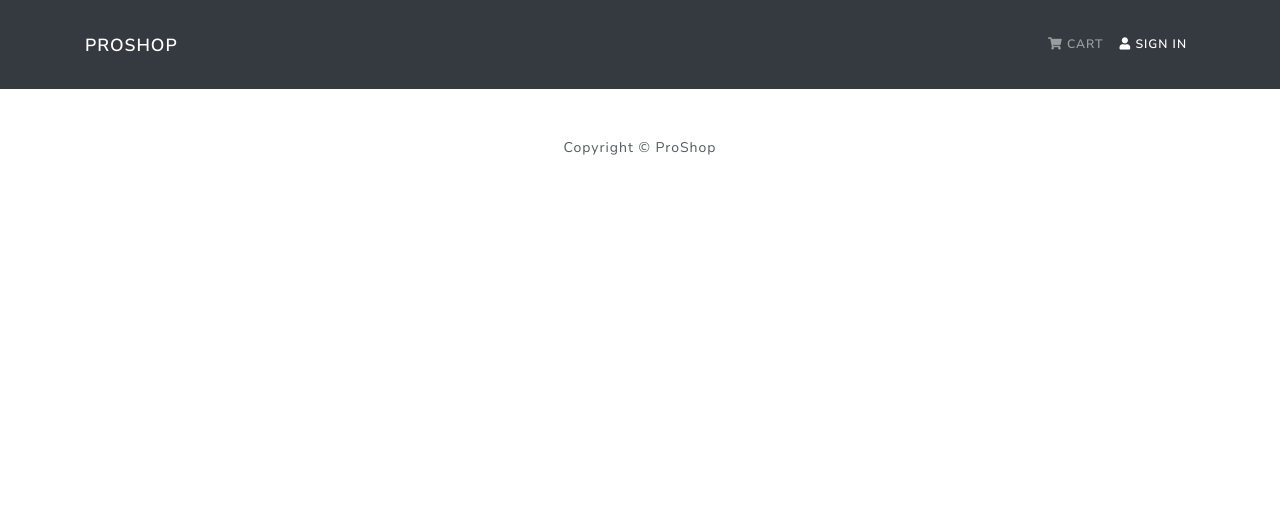
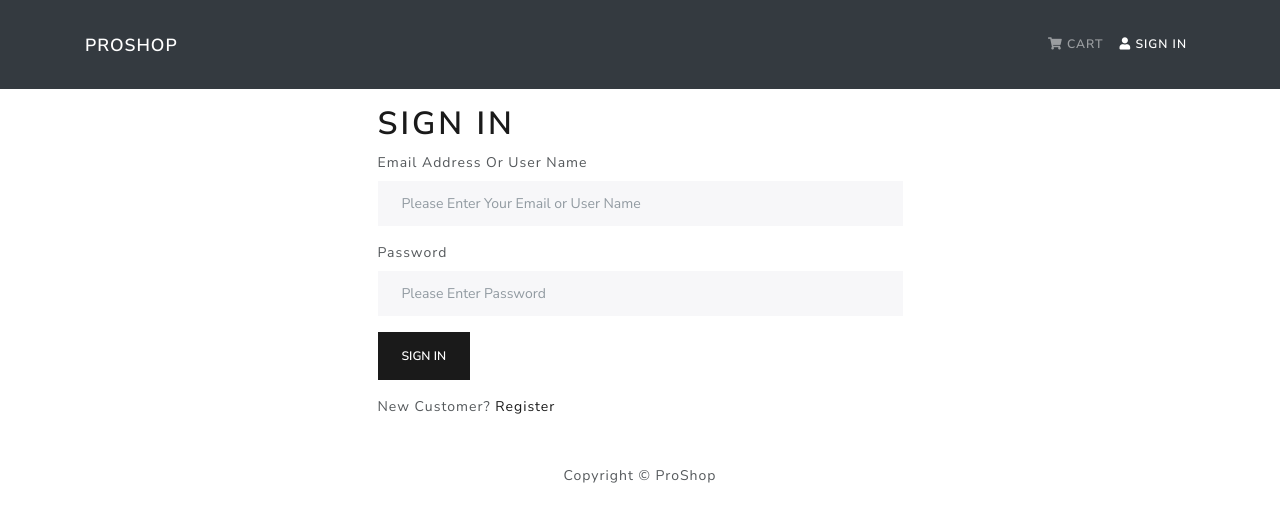
Before and after one commit to Mohamedghaly140/Pro-Shop, a React (Create React App) app in the folder frontend/: page /login in a window 1280 px wide. Shown: the top 522 px of the page. Built offline with nearby package versions, Linux system fonts and the light colour scheme.

Commit message:
User Login Screen & Functionality

```diff
--- a/frontend/src/App.tsx
+++ b/frontend/src/App.tsx
@@ -5,6 +5,7 @@ import Footer from './components/Footer';
 import HomeScreen from './screens/HomeScreen';
 import ProductScreen from './screens/ProductScreen';
 import CartScreen from './screens/CartScreen';
+import LoginScreen from './screens/LoginScreen';
 
 const App: React.FC = () => {
 	return (
@@ -15,6 +16,7 @@ const App: React.FC = () => {
 					<Route path="/" component={HomeScreen} exact />
 					<Route path="/product/:id" component={ProductScreen} />
 					<Route path="/cart/:id?" component={CartScreen} />
+					<Route path="/login" component={LoginScreen} />
 				</Container>
 			</main>
 			<Footer />
--- /dev/null
+++ b/frontend/src/components/FormContainer.tsx
@@ -0,0 +1,15 @@
+import { Container, Row, Col } from 'react-bootstrap';
+
+const FormContainer: React.FC = ({ children }) => {
+	return (
+		<Container>
+			<Row className="justify-content-md-center">
+				<Col xs={12} md={6}>
+					{children}
+				</Col>
+			</Row>
+		</Container>
+	);
+};
+
+export default FormContainer;
--- a/frontend/src/redux/action-creators/user.actionCreators.ts
+++ b/frontend/src/redux/action-creators/user.actionCreators.ts
@@ -3,7 +3,7 @@ import { Dispatch } from 'redux';
 import { UserActionTypes } from '../actions/user.actions';
 import { UserAction } from '../action-types/user.actionTypes';
 
-export const login = (userName: string, email: string, password: string) => {
+export const login = (userData: { email: string; password: string }) => {
 	return async (dispatch: Dispatch<UserAction>) => {
 		dispatch({ type: UserActionTypes.USER_LOGIN_REQUEST });
 
@@ -14,11 +14,7 @@ export const login = (userName: string, email: string, password: string) => {
 		};
 
 		try {
-			const { data } = await axios.post(
-				'/api/users/login',
-				{ userName, email, password },
-				config
-			);
+			const { data } = await axios.post('/api/users/login', userData, config);
 
 			dispatch({
 				type: UserActionTypes.USER_LOGIN_SUCCESS,
--- a/frontend/src/redux/index.ts
+++ b/frontend/src/redux/index.ts
@@ -1,3 +1,4 @@
 export * as productActions from './action-creators/products.actionCreator';
 export * as cartActions from './action-creators/cart.actionsCreators';
+export * as userActions from './action-creators/user.actionCreators';
 export * from './reducers';
--- a/frontend/src/redux/reducers/user.reducer.ts
+++ b/frontend/src/redux/reducers/user.reducer.ts
@@ -1,7 +1,6 @@
 import { UserActionTypes } from '../actions/user.actions';
 import { UserAction } from '../action-types/user.actionTypes';
 
-import { Product } from '../../models/Product';
 import { User } from '../../models/User';
 
 export interface UserState {
--- a/frontend/src/screens/CartScreen.tsx
+++ b/frontend/src/screens/CartScreen.tsx
@@ -13,7 +13,7 @@ import {
 } from 'react-bootstrap';
 import { RootState, cartActions } from '../redux/index';
 import Message from '../components/Message';
-import Loader from '../components/Loader';
+// import Spinner from '../components/Loader';
 
 const CartScreen: React.FC = () => {
 	const { id } = useParams<{ id?: string }>();
--- /dev/null
+++ b/frontend/src/screens/LoginScreen.tsx
@@ -0,0 +1,109 @@
+import { useState, useEffect } from 'react';
+import { History } from 'history';
+import { Link, useLocation, useHistory } from 'react-router-dom';
+import { Row, Col, Form, Button } from 'react-bootstrap';
+import { useDispatch, useSelector } from 'react-redux';
+import { RootState, userActions } from '../redux';
+import FormContainer from '../components/FormContainer';
+import Spinner from '../components/Loader';
+import Message from '../components/Message';
+
+const LoginScreen: React.FC = () => {
+	const [user, setUser] = useState({
+		email: '',
+		password: '',
+	});
+
+	const { search } = useLocation<History>();
+
+	const history = useHistory();
+
+	const redirect: string = search ? search.split('=')[1] : '/';
+
+	const dispatch = useDispatch();
+
+	const { loading, userInfo, error } = useSelector(
+		(state: RootState) => state.userLogin
+	);
+
+	const { email, password } = user;
+
+	const changeHandler = (event: React.ChangeEvent<HTMLInputElement>) => {
+		setUser({ ...user, [event.target.name]: event.target.value });
+	};
+
+	const loginHandler = (event: React.FormEvent<HTMLFormElement>) => {
+		event.preventDefault();
+		dispatch(userActions.login(user));
+	};
+
+	useEffect(() => {
+		if (userInfo) {
+			history.push(redirect);
+		}
+	}, [history, redirect, userInfo]);
+
+	return (
+		<FormContainer>
+			<h1>Sign In</h1>
+			{error && <Message variant="danger">{error}</Message>}
+			<Form onSubmit={loginHandler}>
+				{loading ? (
+					<Spinner />
+				) : (
+					<>
+						{/* <Form.Group controlId="userName">
+							<Form.Label>User Name</Form.Label>
+							<Form.Control
+								type="text"
+								placeholder="Please Enter User Name"
+								value={userName}
+								name="userName"
+								onChange={changeHandler}
+							></Form.Control>
+						</Form.Group> */}
+
+						<Form.Group controlId="email">
+							<Form.Label>Email Address Or User Name</Form.Label>
+							<Form.Control
+								type="email"
+								placeholder="Please Enter Your Email or User Name"
+								value={email}
+								name="email"
+								onChange={changeHandler}
+							></Form.Control>
+						</Form.Group>
+
+						<Form.Group controlId="password">
+							<Form.Label>Password</Form.Label>
+							<Form.Control
+								type="password"
+								placeholder="Please Enter Password"
+								value={password}
+								name="password"
+								onChange={changeHandler}
+							></Form.Control>
+						</Form.Group>
+					</>
+				)}
+
+				<Button type="submit" variant="primary">
+					Sign In
+				</Button>
+
+				<Row className="py-3">
+					<Col>
+						New Customer?{' '}
+						<Link
+							to={redirect ? `/register?redirect=${redirect}` : '/register'}
+						>
+							Register
+						</Link>
+					</Col>
+				</Row>
+			</Form>
+		</FormContainer>
+	);
+};
+
+export default LoginScreen;
```
Also changed, not shown: 1 other file (tests, documents, lock files or other folders).
